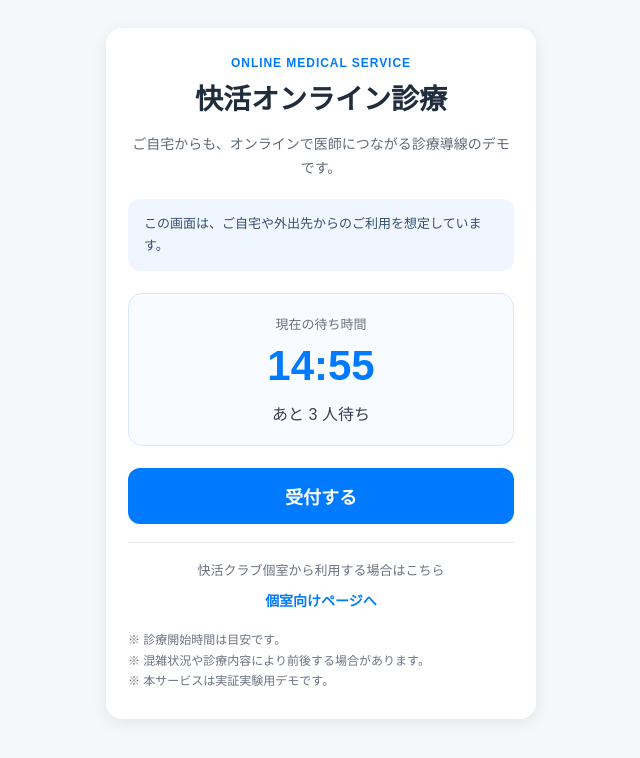
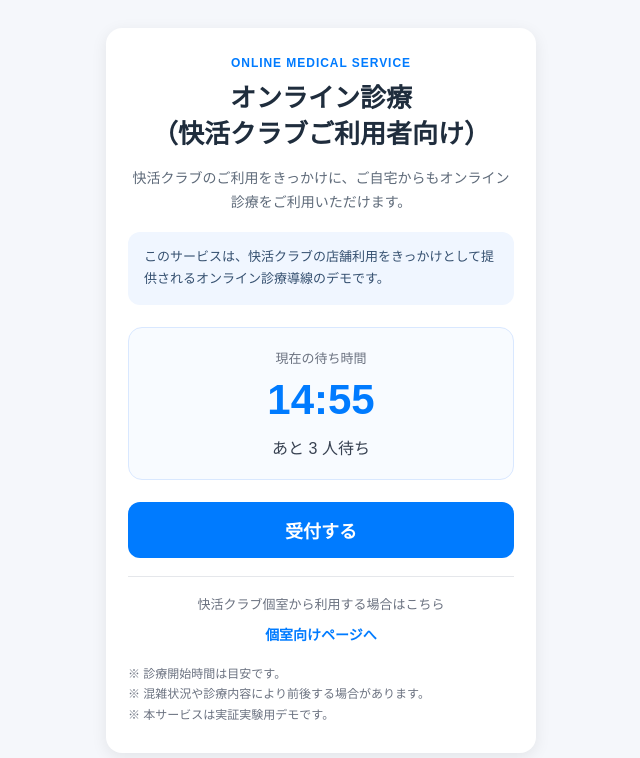
Before and after one commit to aiobaa/kaikatsu-med, a website: page home.html in a window 1280 px wide. Shown: the whole page, without its empty margins (319-959 px from the left). Drawn offline with Linux system fonts and the light colour scheme.

Commit message:
final home wording

```diff
--- a/home.html
+++ b/home.html
@@ -3,7 +3,7 @@
 <head>
   <meta charset="UTF-8">
   <meta name="viewport" content="width=device-width, initial-scale=1.0">
-  <title>快活オンライン診療（ご自宅向け）</title>
+  <title>オンライン診療（快活クラブご利用者向け）</title>
   <style>
     body {
       margin: 0;
@@ -36,7 +36,7 @@
 
     h1 {
       margin: 0;
-      font-size: 28px;
+      font-size: 26px;
       line-height: 1.4;
       color: #1f2d3d;
     }
@@ -135,14 +135,14 @@
     <div class="card">
       <div class="service-label">ONLINE MEDICAL SERVICE</div>
 
-      <h1>快活オンライン診療</h1>
+      <h1>オンライン診療<br>（快活クラブご利用者向け）</h1>
 
       <p class="lead">
-        ご自宅からも、オンラインで医師につながる診療導線のデモです。
+        快活クラブのご利用をきっかけに、ご自宅からもオンライン診療をご利用いただけます。
       </p>
 
       <div class="context">
-        この画面は、ご自宅や外出先からのご利用を想定しています。
+        このサービスは、快活クラブの店舗利用をきっかけとして提供されるオンライン診療導線のデモです。
       </div>
 
       <div class="status-box">
```
